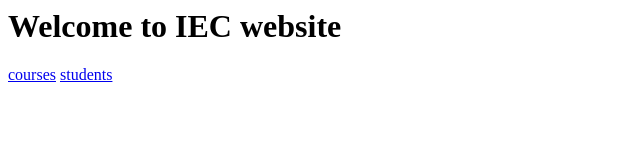
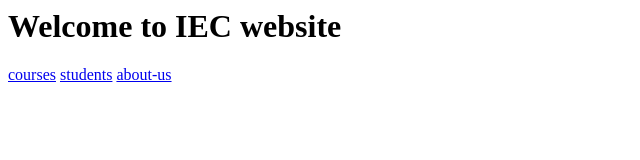
Before and after one commit to iamtruptimane/IEC_website, a plain HTML site: page index.html in a window 1280 px wide. Shown: the full height of the page, 0-640 px from the left. Drawn offline with Linux system fonts and the light colour scheme.

Commit message:
added ancor tag in index.html file

```diff
--- a/index.html
+++ b/index.html
@@ -2,4 +2,5 @@
     <h1>Welcome to IEC website</h1>
     <a href="courses.html">courses</a>
     <a href="students.html">students</a>
+    <a href="about-us.html">about-us</a>
 </body>
```
